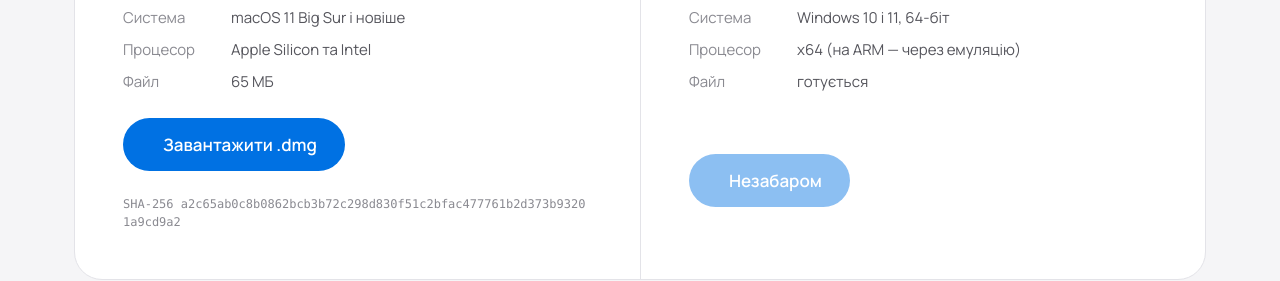
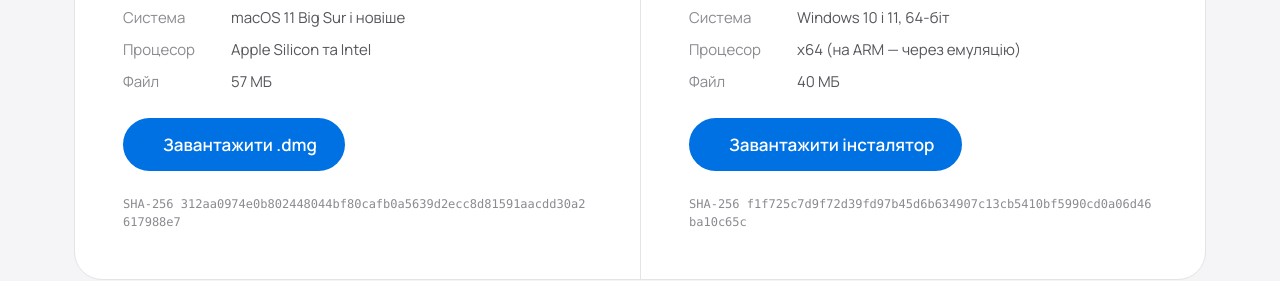
Before and after one commit to o-ly/bible-site, a plain HTML site: page index.html in a window 1280 px wide. Shown: the part 1685-1966 px from the top of the page. Drawn offline with Linux system fonts and the light colour scheme; some icons are missing.

Commit message:
feat: link v1.0.0 installers
Co-Authored-By: Claude Opus 5.5 <noreply@anthropic.com>

```diff
--- a/index.html
+++ b/index.html
@@ -254,8 +254,8 @@ footer{border-top:1px solid var(--line);padding:var(--s7) 0 var(--s8);display:fl
 <script>
 const RELEASE = {
   version: "1.0.0",
-  mac: { url: "https://github.com/o-ly/bible-site/releases/latest/download/Bible-Mac.dmg", size: "65 МБ", sha256: "a2c65ab0c8b0862bcb3b72c298d830f51c2bfac477761b2d373b93201a9cd9a2" },
-  win: { url: "", size: "", sha256: "" }
+  mac: { url: "https://github.com/o-ly/bible-site/releases/latest/download/Bible-Mac.dmg", size: "57 МБ", sha256: "312aa0974e0b802448044bf80cafb0a5639d2ecc8d81591aacdd30a2617988e7" },
+  win: { url: "https://github.com/o-ly/bible-site/releases/latest/download/Bible-Windows-setup.exe", size: "40 МБ", sha256: "f1f725c7d9f72d39fd97b45d6b634907c13cb5410bf5990cd0a06d46ba10c65c" }
 };
 
 document.querySelectorAll("[data-version]").forEach(el => el.textContent = RELEASE.version);
```
